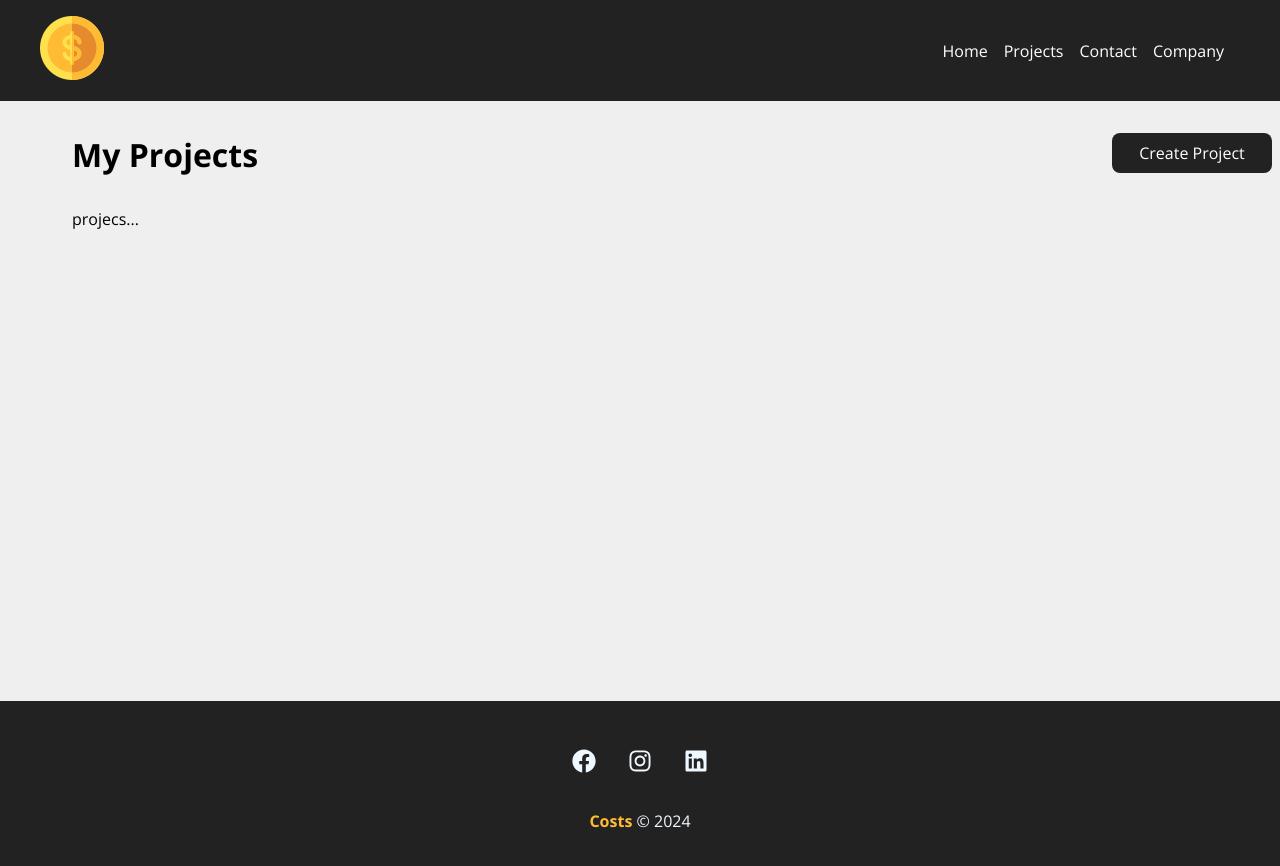
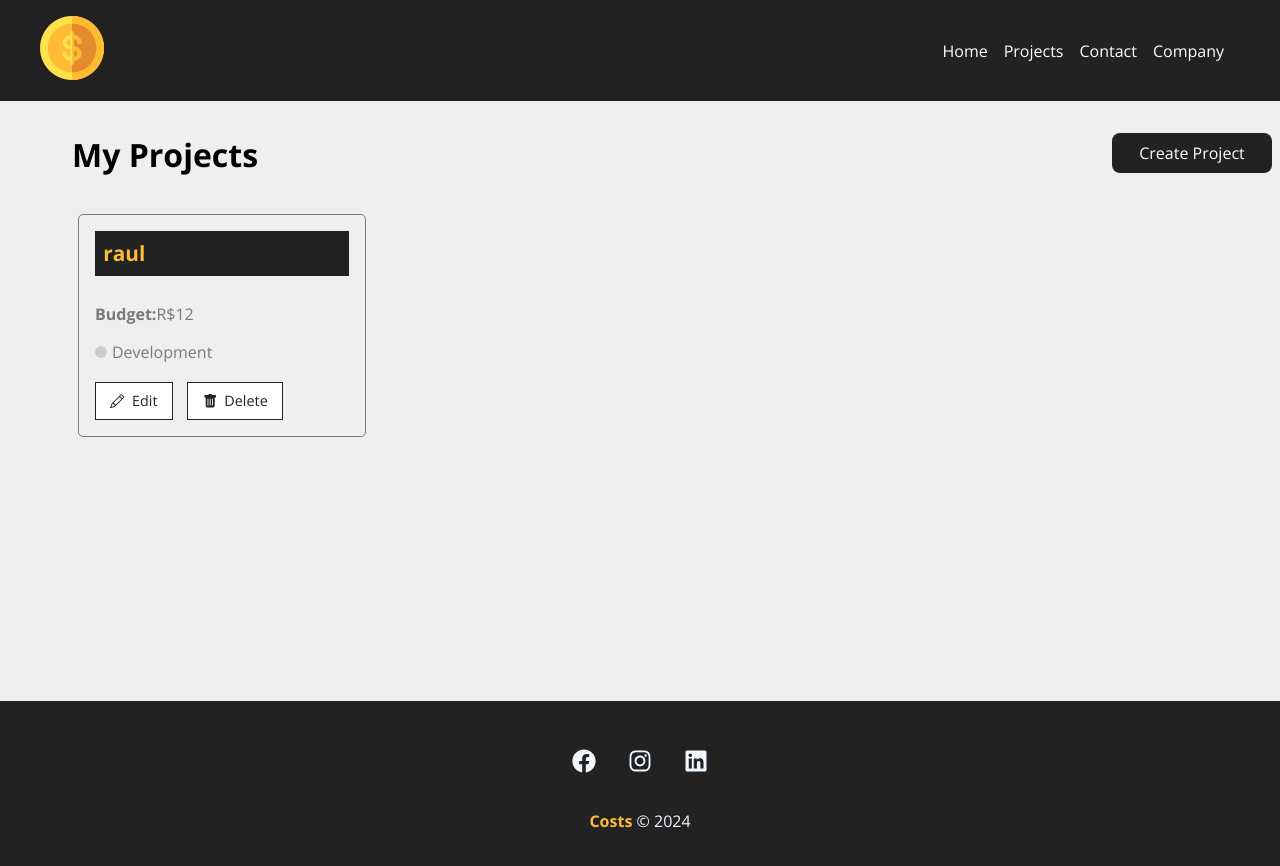
Before and after one commit to Raulleao/Costs, a React (Create React App) app: page /projects in a window 1280 px wide. Shown: the top 866 px of the page. Built offline with nearby package versions, Linux system fonts and the light colour scheme; data requests are answered from the project's data file.

Commit message:
feat: create projects area

```diff
--- a/src/components/pages/Projects.js
+++ b/src/components/pages/Projects.js
@@ -1,15 +1,34 @@
 import { useLocation } from "react-router-dom";
-import styles from './Projects.module.css'
+import styles from "./Projects.module.css";
 import Container from "../layout/Container";
 import LinkButton from "../layout/LinkButton";
+import ProjectCard from "../project/ProjectCard";
 
 import Message from "../layout/Message";
+import { useState, useEffect } from "react";
 function Projects() {
+  const [projects, setProjects] = useState([]);
+
   const location = useLocation();
   let message = "";
   if (location.state) {
     message = location.state.message;
   }
+
+  useEffect(() => {
+    fetch("http://localhost:5000/projects", {
+      method: "GET",
+      headers: {
+        "Content-Type": "application/json",
+      },
+    })
+      .then((resp) => resp.json())
+      .then((data) => {
+        console.log(data);
+        setProjects(data);
+      })
+      .catch((err) => console.log(err));
+  }, []);
 
   return (
     <div className={styles.project_container}>
@@ -19,7 +38,16 @@
       </div>
       {message && <Message type="success" msg={message} />}
       <Container customClass="start">
-        <p>projecs...</p>
+        {projects.length > 0 &&
+          projects.map((project) => (
+            <ProjectCard
+              id={project.id}
+              name={project.name}
+              budget={project.budget}
+              category={project.category.name}
+              key={project.id}
+            />
+          ))}
       </Container>
     </div>
   );
```
